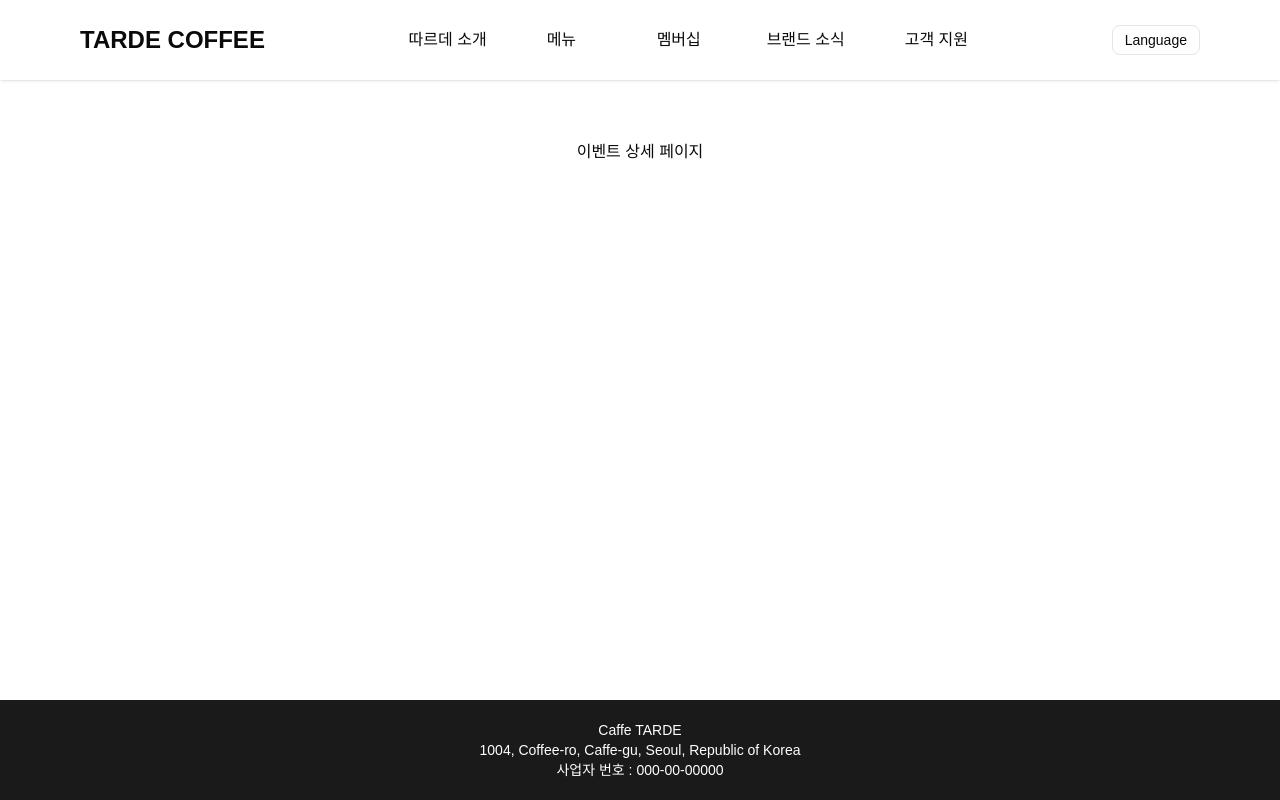
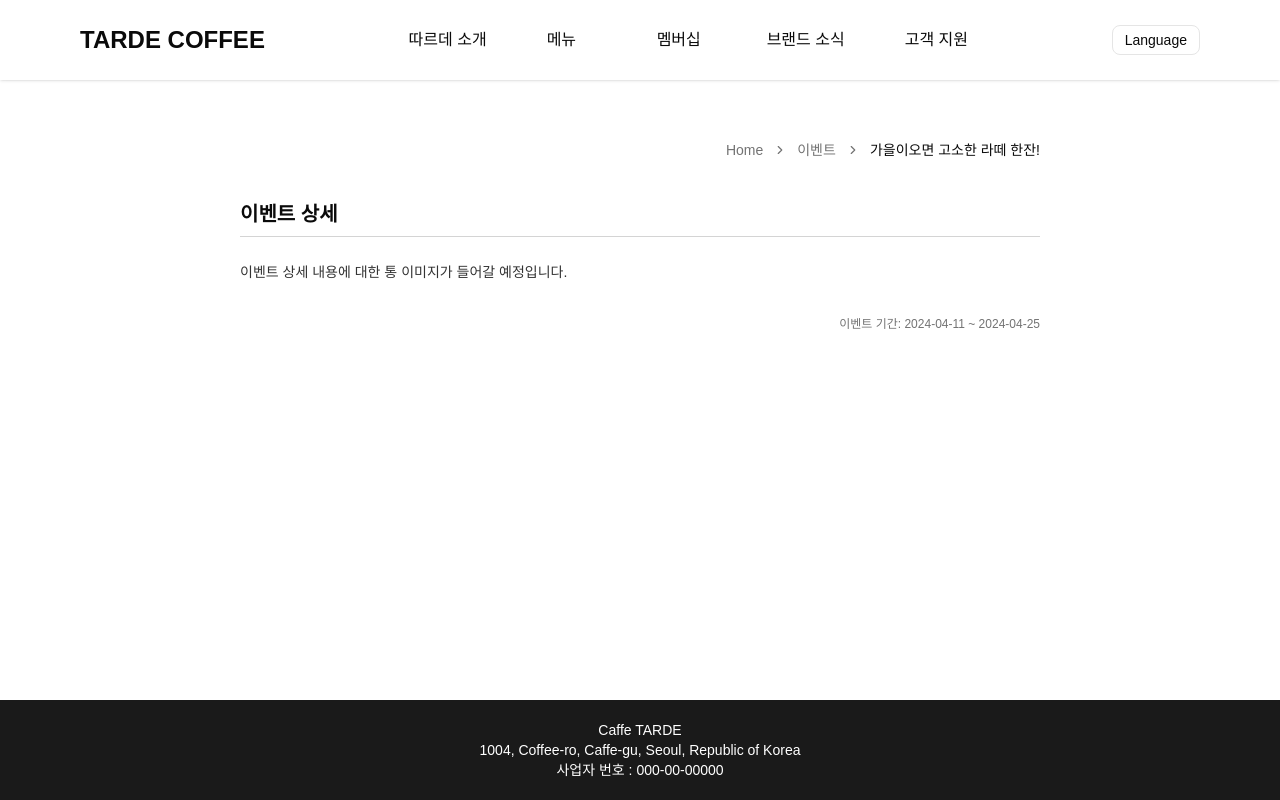
Before and after one commit to msuhyeon/caffe-tarde, a Next.js app: page /brand/event/1 in a window 1280 px wide. Built offline with nearby package versions, Linux system fonts and the light colour scheme.

Commit message:
feat: event 리스트 페이지 및 디테일 페이지 작업 완료

```diff
--- a/src/data/event.ts
+++ b/src/data/event.ts
@@ -4,7 +4,7 @@ export const eventData: EventType[] = [
   {
     id: '1',
     title: '가을이오면 고소한 라떼 한잔!',
-    imageUrl: '/images/event_banner_1.png',
+    imageUrl: '/images/event_banner_pre.png',
     createdAt: '2024-04-11T00:00:00',
     isActive: false,
     period: {
@@ -15,7 +15,7 @@ export const eventData: EventType[] = [
   {
     id: '2',
     title: '멤버십 회원 대상 🎁 아메리카노 1+1 쿠폰 증정',
-    imageUrl: '/images/event_banner_2.png',
+    imageUrl: '/images/event_banner_pre.png',
     createdAt: '2024-04-21T00:00:00',
     isActive: false,
     period: {
@@ -26,7 +26,7 @@ export const eventData: EventType[] = [
   {
     id: '3',
     title: '프리미엄 티라미수 출시! 🍰 인스타 인증 이벤트',
-    imageUrl: '/images/event_banner_3.png',
+    imageUrl: '/images/event_banner_pre.png',
     createdAt: '2024-05-01T00:00:00',
     isActive: false,
     period: {
@@ -37,7 +37,7 @@ export const eventData: EventType[] = [
   {
     id: '4',
     title: '콜라보 굿즈 런칭 기념 한정판 머그 증정 이벤트',
-    imageUrl: '/images/event_banner_4.png',
+    imageUrl: '/images/event_banner_pre.png',
     createdAt: '2024-05-11T00:00:00',
     isActive: false,
     period: {
@@ -48,7 +48,7 @@ export const eventData: EventType[] = [
   {
     id: '5',
     title: '따르데X페이코 결제 시 2천원 즉시 할인 💳',
-    imageUrl: '/images/event_banner_5.png',
+    imageUrl: '/images/event_banner_pre.png',
     createdAt: '2024-05-21T00:00:00',
     isActive: true,
     period: {
@@ -59,7 +59,7 @@ export const eventData: EventType[] = [
   {
     id: '6',
     title: '여름 시즌 🍋 청포도 에이드 출시 이벤트',
-    imageUrl: '/images/event_banner_6.png',
+    imageUrl: '/images/event_banner_pre.png',
     createdAt: '2025-05-15T00:00:00',
     isActive: true,
     period: {
--- a/src/features/event/EventCard.tsx
+++ b/src/features/event/EventCard.tsx
@@ -20,7 +20,9 @@ const EventCard = ({ event }: Props) => {
               width="200"
               height="100"
             />
-            <img />
+            {!event.isActive && (
+              <div className="absolute inset-0 bg-black/50 z-10" />
+            )}
             <span
               className={`absolute top-2 left-2 ${event.isActive ? 'bg-rose-700' : 'bg-zinc-500'} text-white text-xs px-2 py-0.5 rounded-full shadow-sm`}
             >
@@ -28,7 +30,7 @@ const EventCard = ({ event }: Props) => {
             </span>
           </div>
           <div className="p-4">
-            <h2 className="text-base font-semibold line-clamp-2">
+            <h2 className="text-sm lg:text-md font-semibold line-clamp-2">
               {event.title}
             </h2>
             <p className="text-xs text-neutral-400 mt-2">
--- a/src/features/event/EventDetail.tsx
+++ b/src/features/event/EventDetail.tsx
@@ -1,7 +1,45 @@
+import {
+  Breadcrumb,
+  BreadcrumbList,
+  BreadcrumbItem,
+  BreadcrumbLink,
+  BreadcrumbSeparator,
+  BreadcrumbPage,
+} from '@/shared/components/ui/breadcrumb';
 import { EventType } from '@/shared/types/event';
+import { formatDate } from '@/lib/format';
 
 const EventDetail = (event: EventType) => {
-  return <section className="mt-10">이벤트 상세 페이지</section>;
+  return (
+    <section className="lg:w-[800px] lg:mt-10">
+      <Breadcrumb>
+        <BreadcrumbList className="flex justify-end">
+          <BreadcrumbItem>
+            <BreadcrumbLink href="/">Home</BreadcrumbLink>
+          </BreadcrumbItem>
+          <BreadcrumbSeparator />
+          <BreadcrumbItem>
+            <BreadcrumbLink href="/brand/notice">이벤트</BreadcrumbLink>
+          </BreadcrumbItem>
+          <BreadcrumbSeparator />
+          <BreadcrumbItem>
+            <BreadcrumbPage>{event.title}</BreadcrumbPage>
+          </BreadcrumbItem>
+        </BreadcrumbList>
+      </Breadcrumb>
+      <div className="w-full">
+        <h2 className="text-xl font-semibold mb-2">이벤트 상세</h2>
+        <hr className="border-t border-neutral-300 mb-6" />
+        <div className="text-sm leading-relaxed whitespace-pre-line text-[#333] mb-8">
+          이벤트 상세 내용에 대한 통 이미지가 들어갈 예정입니다.
+        </div>
+        <p className="text-xs text-neutral-500 mb-5 text-right">
+          이벤트 기간:{' '}
+          {`${formatDate(event.period.start)} ~ ${formatDate(event.period.end)}`}
+        </p>
+      </div>
+    </section>
+  );
 };
 
 export default EventDetail;
--- a/src/pages/brand/event/index.tsx
+++ b/src/pages/brand/event/index.tsx
@@ -24,12 +24,12 @@ const Event = () => {
           </BreadcrumbItem>
           <BreadcrumbSeparator />
           <BreadcrumbItem>
-            <BreadcrumbPage>메뉴</BreadcrumbPage>
+            <BreadcrumbPage>이벤트</BreadcrumbPage>
           </BreadcrumbItem>
         </BreadcrumbList>
       </Breadcrumb>
-      <div className="w-[1200px]">
-        <div className="grid grid-cols-3 gap-6">
+      <div className="lg:w-[1200px]">
+        <div className="grid lg:grid-cols-3 gap-6">
           {eventList.map((item, index) => (
             <EventCard event={item} key={index} />
           ))}
```
Also changed, not shown: public/images/event_banner_pre.png (added).
